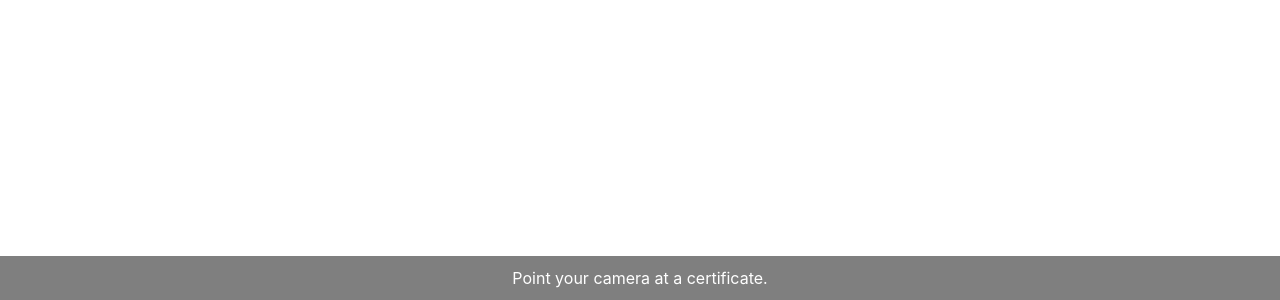
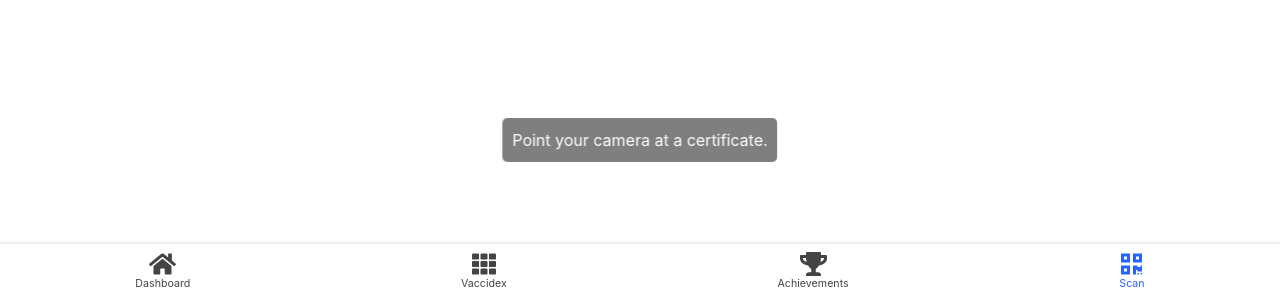
Before and after one commit to M4GNV5/Vaccimon, a Next.js app in the folder vaccimon-app/: page /scan in a window 1280 px wide. Shown: the part 500-800 px from the top of the page. Built offline with nearby package versions, Linux system fonts and the light colour scheme; no server answers.

Commit message:
Add tabbar to scan page

```diff
--- a/vaccimon-app/pages/scan.tsx
+++ b/vaccimon-app/pages/scan.tsx
@@ -1,10 +1,11 @@
 import { createRef, useCallback, useEffect, useState } from 'react'
 import { useRouter } from 'next/router'
-import { Container } from 'react-bootstrap'
 import { scanImageData } from 'zbar.wasm'
 import VaccimonRepo from '../lib/repository'
 import { Vaccimon } from '../lib/vaccimon'
 import styles from '../styles/scan.module.css'
+import AppTabbar from '../components/AppTabbar'
+import AppContainer from '../components/AppContainer'
 
 export default function Scan() {
   const router = useRouter()
@@ -99,12 +100,13 @@ export default function Scan() {
   }, [video, canvas, scanImage])
 
   return (
-    <Container>
+    <AppContainer>
       <video className={styles.scanVideo} ref={video} />
       <canvas className={styles.scanCanvas} ref={canvas} />
       <div className={styles.legend}>
         Point your camera at a certificate.
       </div>
-    </Container>
+      <AppTabbar />
+    </AppContainer>
   )
 }
--- a/vaccimon-app/styles/scan.module.css
+++ b/vaccimon-app/styles/scan.module.css
@@ -3,7 +3,8 @@
   top: 0;
   left: 0;
   width: 100%;
-  height: 100%;
+  height: calc(100% - env(safe-area-inset-bottom, 0px) - 56px);
+  object-fit: cover;
 }
 
 .scanCanvas {
@@ -11,11 +12,12 @@
 }
 
 .legend {
-  position: absolute;
-  bottom: 0;
-  left: 0;
-  width: 100%;
+  position: fixed;
+  top: 80%;
+  left: 50%;
   padding: 10px;
+  border-radius: 5px;
+  transform: translate(-50%, -50%);
   text-align: center;
   color: white;
   background: rgba(0, 0, 0, 0.5);
```
Also changed, not shown: vaccimon-app/package.json (+8 -1 lines), vaccimon-app/.eslintrc.json (added), 2 other files (tests, documents, lock files or other folders).
